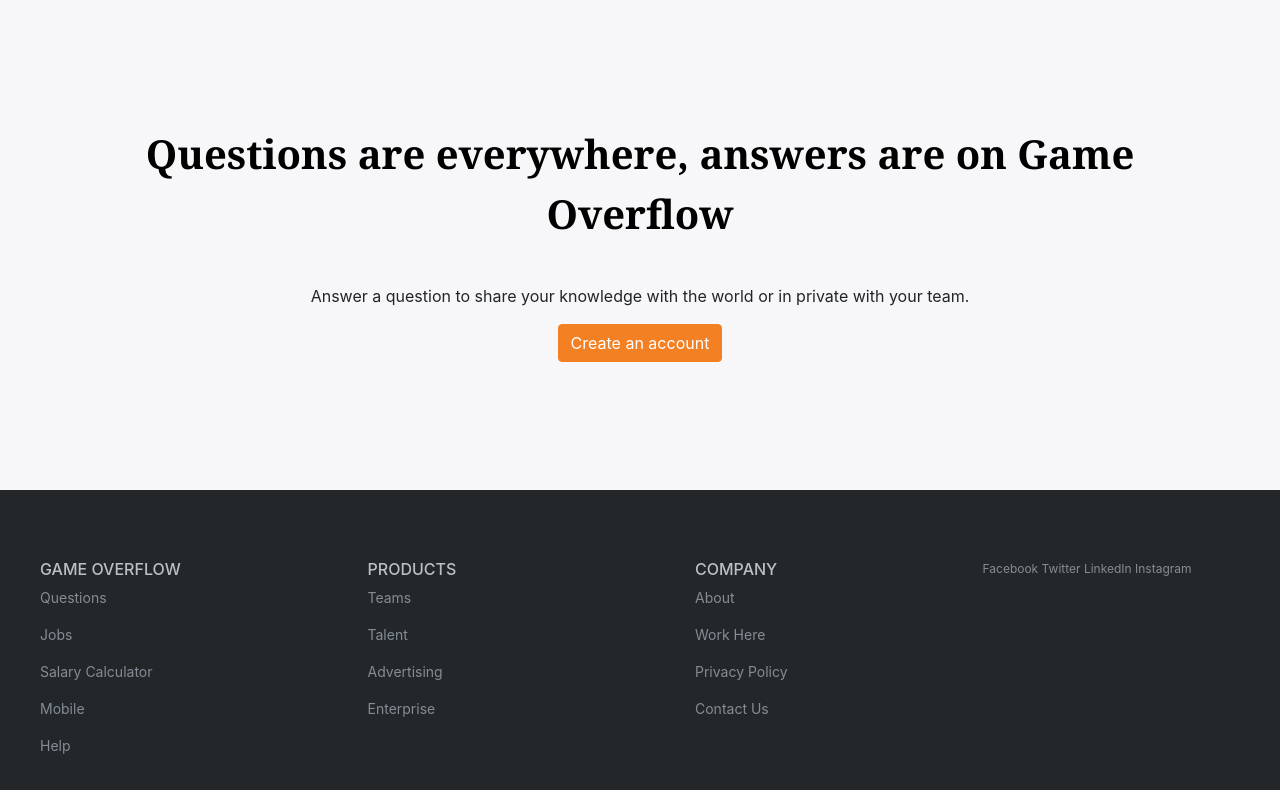
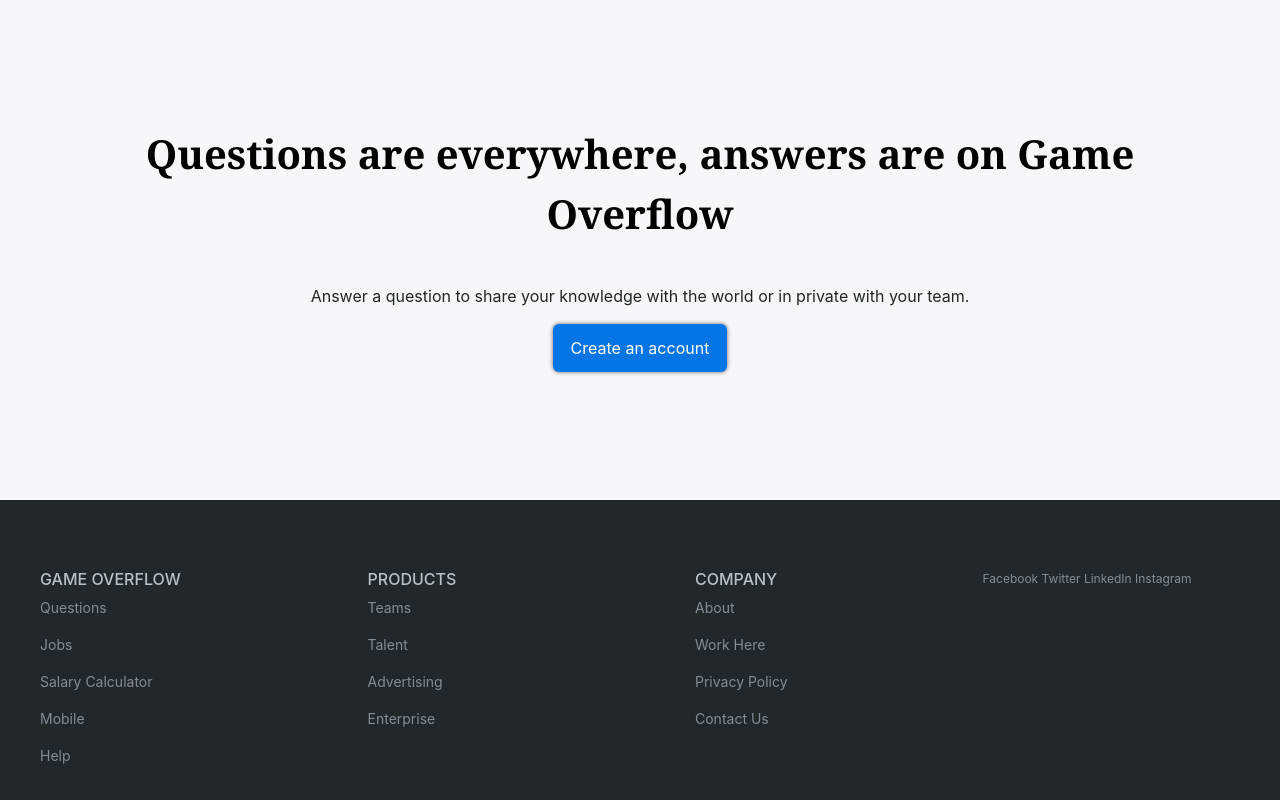
Before and after one commit to powerfist01/gameoverflow, a Vue app: page / in a window 1280 px wide. Shown: the part 938-1738 px from the top of the page. Built offline with nearby package versions, Linux system fonts and the light colour scheme.

Commit message:
Added custom button

```diff
--- /dev/null
+++ b/src/components/Button.vue
@@ -0,0 +1,46 @@
+<template>
+  <div>
+    <button class="button">{{ name }}</button>
+  </div>
+</template>
+
+<script>
+export default {
+    name: "Button",
+    props:{
+        name: {
+            type: String,
+            required: true,
+        }
+    }
+};
+</script>
+
+<style scoped>
+.button {
+  background-position: center;
+  transition: background 0.8s;
+}
+.button:hover {
+  background: #7F00FF radial-gradient(circle, transparent 1%, #7F00FF 1%)
+    center/15000%;
+}
+.button:active {
+  background-color: #1CB5E0;
+  background-size: 100%;
+  transition: background 0s;
+}
+
+/* Button style */
+button {
+  border: none;
+  border-radius: 6px;
+  padding: 12px 18px;
+  font-size: 16px;
+  cursor: pointer;
+  color: white;
+  background-color: #0575E6;
+  box-shadow: 0 0 4px rgb(102, 102, 102);
+  outline: none;
+}
+</style>
--- a/src/components/NextInfo.vue
+++ b/src/components/NextInfo.vue
@@ -10,7 +10,7 @@
           with your team.
         </p>
         <router-link to="/signup">
-          <b-button class="cre">Create an account</b-button>
+          <Button name="Create an account" />
         </router-link>
       </div>
     </b-container>
@@ -18,7 +18,13 @@
 </template>
 
 <script>
-export default {};
+import Button from "@/components/Button.vue";
+export default {
+  name: "NextInfo",
+  components:{
+    Button
+  }
+};
 </script>
 
 <style scoped>
@@ -36,8 +42,5 @@ export default {};
 .det {
   padding-top: 40px;
 }
-.cre {
-  background-color: #f48024;
-  border-color: #f48024;
-}
+
 </style>
--- a/src/views/Blogs.vue
+++ b/src/views/Blogs.vue
@@ -14,11 +14,16 @@
         </b-form-group>
       </div>
     </b-sidebar>
+    <Button name='This is a Button'/>
   </div>
 </template>
 
 <script>
+import Button from "@/components/Button.vue";
 export default {
+  components:{
+    Button
+  },
   data() {
     return {
       variant: "dark"
--- a/src/views/Games.vue
+++ b/src/views/Games.vue
@@ -67,7 +67,7 @@ export default {
   box-shadow: 5px 5px 30px 7px rgba(0, 0, 0, 0.25),
     -5px -5px 30px 7px rgba(0, 0, 0, 0.22);
   cursor: pointer;
-  transition: 0.4s;
+  transition: 0.5s;
 }
 
 .card .card_image {
@@ -94,7 +94,7 @@ export default {
 }
 
 .card:hover {
-  transform: scale(0.9, 0.9);
+  transform: scale(1.1, 1.1);
   box-shadow: 5px 5px 30px 15px rgba(0, 0, 0, 0.25),
     -5px -5px 30px 15px rgba(0, 0, 0, 0.22);
 }
@@ -106,27 +106,4 @@ export default {
 .title-black {
   color: black;
 }
-
-@media all and (max-width: 500px) {
-  .card-list {
-    /* On small screens, we are no longer using row direction but column */
-    flex-direction: column;
-  }
-}
-
-/*
-.card {
-  margin: 30px auto;
-  width: 300px;
-  height: 300px;
-  border-radius: 40px;
-  background-image: url('https://i.redd.it/b3esnz5ra34y.jpg');
-  background-size: cover;
-  background-repeat: no-repeat;
-  background-position: center;
-  background-repeat: no-repeat;
-box-shadow: 5px 5px 30px 7px rgba(0,0,0,0.25), -5px -5px 30px 7px rgba(0,0,0,0.22);
-  transition: 0.4s;
-}
-*/
 </style>
```
Also changed, not shown: src/components/Game.vue (added, +86 -0 lines).
